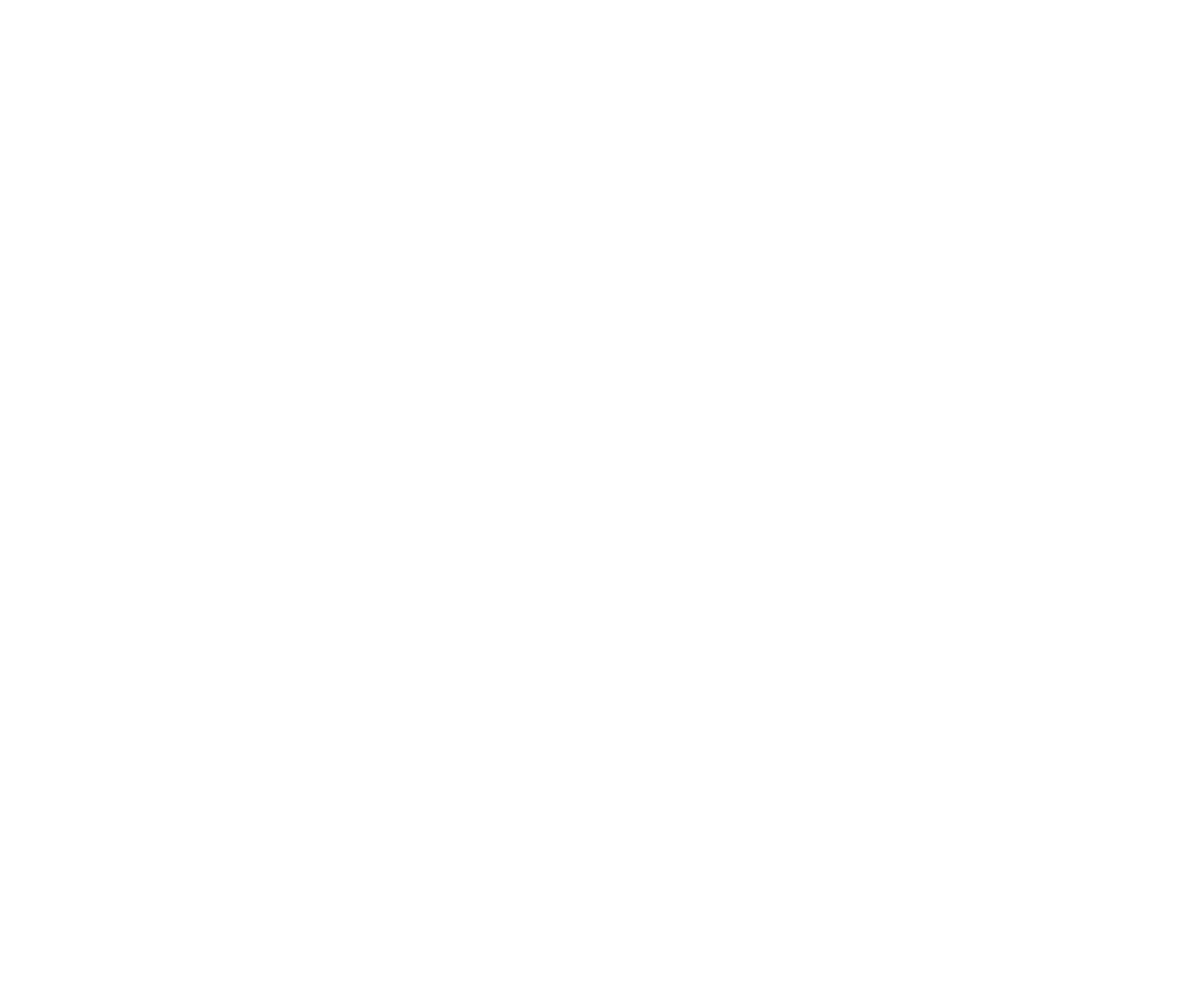
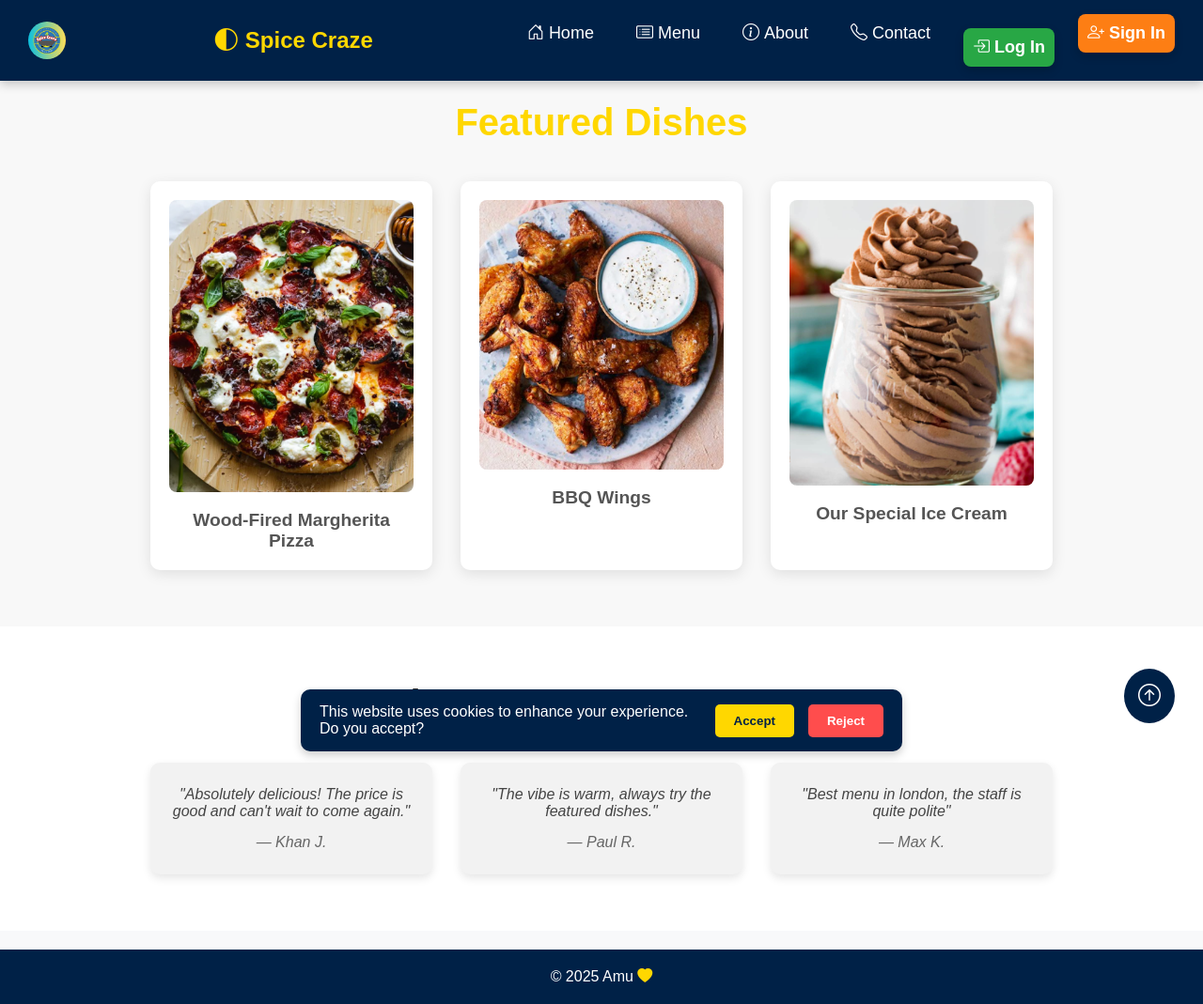
Before and after one commit to pun-02/group-D, a plain HTML site: page rest/home.html in a window 1280 px wide. Shown: the whole page at 94% size. Before the commit the page ends 800 px from the top, so only its background shows below. Drawn offline with nearby package versions, Linux system fonts and the light colour scheme.

Commit message:
Home and Contact page completed without refine

```diff
--- a/home.html
+++ b/home.html
@@ -3,10 +3,57 @@
 <head>
     <meta charset="UTF-8">
     <meta name="viewport" content="width=device-width, initial-scale=1.0">
-    <title>Document</title>
+    <title>Spice Craze - Restaurant</title>
+    <link rel="stylesheet" href="css/style.css">
+    <link rel="stylesheet" href="https://cdn.jsdelivr.net/npm/bootstrap-icons/font/bootstrap-icons.css">
+
 </head>
 <body>
-    <p>Home</p>
+
+    <!-- Header test -->
+    <header>
+        <img src="assets/images/logo.png" alt="" class="s">
+        <a href="#" class="logo"><i class="bi bi-circle-half"></i> Spice Craze</a>
+        <nav>
+            <ul class="navbar">
+                <li><a href="home.html"><i class="bi bi-house-door"></i> Home</a></li>
+                <li><a href="menu.html"><i class="bi bi-card-list"></i> Menu</a></li>
+                <li><a href="#"><i class="bi bi-info-circle"></i> About</a></li>
+                <li><a href="#"><i class="bi bi-telephone"></i> Contact</a></li>
+                 <!-- Added Login and Sign In buttons -->
+                 <li><a href="login.html" class="btn-login"><i class="bi bi-box-arrow-in-right"></i> Log In</a></li>
+                 <li><a href="sigin.html" class="btn-signin"><i class="bi bi-person-plus"></i> Sign In</a></li>
+                 <!--linking-->
+
+            </ul>
+        </nav>
+    </header>
+    <!-- Go to Top Button -->
+
+    <button id="goToTopBtn" class="go-to-top-btn" onclick="scrollToTop()">
+    <i class="bi bi-arrow-up-circle"></i> <!-- You can use any icon you prefer -->
+    </button>
+
+    <!-- Hero Section -->
+    <section class="hero">
+        <h1><i class="bi bi-stars"></i> Welcome to Spice Craze</h1>
+        <p><i class="bi bi-chat-quote"></i> Experience the best flavors from around the world.</p>
+        <a href="menu.html" class="btn"><i class="bi bi-book-half"></i> View Menu</a>
+    </section>
+
+    <!-- Footer -->
+    <footer>
+        <p>&copy; 2025 Amu <i class="bi bi-heart-fill"></i></p>
+    </footer>
+
+    <!-- Cookie  -->
+    <div id="cookie-banner" class="cookie-banner">
+        <p>This website uses cookies to enhance your experience. Do you accept?</p>
+        <button id="accept-cookies" class="cookie-btn">Accept</button>
+        <button id="reject-cookies" class="cookie-btn reject">Reject</button>
+    </div>
+
+    <script src="js/Script.js"></script>
 
 </body>
 </html>
--- a/rest/home.html
+++ b/rest/home.html
@@ -0,0 +1,197 @@
+<!DOCTYPE html>
+<html lang="en">
+<head>
+    <meta charset="UTF-8">
+    <meta name="viewport" content="width=device-width, initial-scale=1.0">
+    <title>Spice Craze - Home</title>
+    <link rel="icon" href="assets/images/logo.png" type="image/x-icon">
+    <link rel="stylesheet" href="css/style.css">
+    <link rel="stylesheet" href="https://cdn.jsdelivr.net/npm/bootstrap-icons/font/bootstrap-icons.css">
+
+
+</head>
+
+
+<style>
+    /* Featured Dishes Section */
+.featured-dishes {
+    padding: 60px 20px;
+    background-color: #f8f8f8;
+    margin-top: 3em;
+    text-align: center;
+}
+
+.featured-dishes h2 {
+    font-size: 2.5em;
+    margin-bottom: 40px;
+    color: #FFD700;
+}
+
+.dish-list {
+    display: flex;
+    justify-content: center;
+    flex-wrap: wrap;
+    gap: 30px;
+}
+
+.dish {
+    background-color: #fff;
+    border-radius: 10px;
+    box-shadow: 0 4px 15px rgba(0, 0, 0, 0.1);
+    padding: 20px;
+    max-width: 300px;
+    transition: transform 0.3s ease, box-shadow 0.3s ease;
+}
+
+.dish:hover {
+    transform: translateY(-5px);
+    box-shadow: 0 6px 20px rgba(0, 0, 0, 0.15);
+}
+
+.dish img {
+    width: 100%;
+    height: auto;
+    border-radius: 8px;
+}
+
+.dish h3 {
+    margin-top: 15px;
+    font-size: 1.2em;
+    color: #555;
+}
+
+
+/* customer */
+
+.customer-feedback {
+    background-color: #fff;
+    padding: 60px 20px;
+    text-align: center;
+}
+
+.customer-feedback h2 {
+    font-size: 2.5em;
+    margin-bottom: 40px;
+    color: #333;
+}
+
+.feedback-list {
+    display: flex;
+    justify-content: center;
+    flex-wrap: wrap;
+    gap: 30px;
+}
+
+.feedback {
+    background-color: #f2f2f2;
+    padding: 25px 20px;
+    border-radius: 10px;
+    max-width: 300px;
+    box-shadow: 0 4px 10px rgba(0, 0, 0, 0.1);
+    font-style: italic;
+}
+
+.feedback p {
+    font-size: 1em;
+    color: #444;
+}
+
+.feedback h4 {
+    margin-top: 15px;
+    font-weight: normal;
+    color: #666;
+}
+
+
+</style>
+<body>
+
+    <!-- Header test -->
+    <header>
+        <img src="assets/images/logo.png" alt="" class="s">
+        <a href="#" class="logo"><i class="bi bi-circle-half"></i> Spice Craze</a>
+        <nav>
+            <ul class="navbar">
+                <li><a href="home.html"><i class="bi bi-house-door"></i> Home</a></li>
+                <li><a href="menu.html"><i class="bi bi-card-list"></i> Menu</a></li>
+                <li><a href="#"><i class="bi bi-info-circle"></i> About</a></li>
+                <li><a href="contact.html"><i class="bi bi-telephone"></i> Contact</a></li>
+                 <!-- Added Login and Sign In buttons -->
+                 <li><a href="login.html" class="btn-login"><i class="bi bi-box-arrow-in-right"></i> Log In</a></li>
+                 <li><a href="sigin.html" class="btn-signin"><i class="bi bi-person-plus"></i> Sign In</a></li>
+                 <!--linking-->
+
+            </ul>
+        </nav>
+    </header>
+    <!-- Go to Top Button -->
+
+    <button id="goToTopBtn" class="go-to-top-btn" onclick="scrollToTop()">
+    <i class="bi bi-arrow-up-circle"></i> <!-- You can use any icon you prefer -->
+    </button>
+
+
+
+    <!-- Featured Dishes section -->
+
+    <section class="featured-dishes">
+        <h2>Featured Dishes</h2>
+        <div class="dish-list">
+            <div class="dish">
+                <img src="assets/img2.png" alt="Wood-Fired Margherita Pizza">
+                <h3>Wood-Fired Margherita Pizza</h3>
+            </div>
+            <div class="dish">
+                <img src="assets/app3.png" alt="Creamy Truffle Pasta">
+                <h3>BBQ Wings</h3>
+            </div>
+            <div class="dish">
+                <img src="assets/dess1.png" alt="Garden Fresh Salad">
+                <h3>Our Special Ice Cream</h3>
+            </div>
+        </div>
+    </section>
+
+
+
+    <!-- Customer Feedback -->
+    <section class="customer-feedback">
+        <h2>What Our Customers Say</h2>
+        <div class="feedback-list">
+            <div class="feedback">
+                <p>"Absolutely delicious! The price is good and can't wait to come again."</p>
+                <h4>— Khan J.</h4>
+            </div>
+            <div class="feedback">
+                <p>"The vibe is warm, always try the featured dishes."</p>
+                <h4>— Paul R.</h4>
+            </div>
+            <div class="feedback">
+                <p>"Best menu in london, the staff is quite polite"</p>
+                <h4>— Max K.</h4>
+            </div>
+        </div>
+    </section>
+
+
+
+
+
+
+    <!-- Footer -->
+    <footer>
+        <p>&copy; 2025 Amu <i class="bi bi-heart-fill"></i></p>
+    </footer>
+
+    <!-- Cookie  -->
+    <div id="cookie-banner" class="cookie-banner">
+        <p>This website uses cookies to enhance your experience. Do you accept?</p>
+        <button id="accept-cookies" onclick="closebanner('cookie-banner')" class="cookie-btn">Accept</button>
+        <button id="reject-cookies" onclick="closebanner('cookie-banner')" class="cookie-btn reject">Reject</button>
+    </div>
+
+    <script src="js/Script.js"></script>
+
+
+</body>
+</html>
--- a/rest/js/Script.js
+++ b/rest/js/Script.js
@@ -102,3 +102,12 @@ function scrollToTop() {
     behavior: "smooth"
   });
 }
+
+
+// Close the Cookies by accept and reject
+function closebanner(id) {
+  const banner = document.getElementById(id);
+  if (banner) {
+      banner.style.display = "none";
+  }
+}
```
Also changed, not shown: rest/contact.html (added, +296 -0 lines), rest/index.html (+3 -2 lines), rest/assets/chef.jpg (added).
